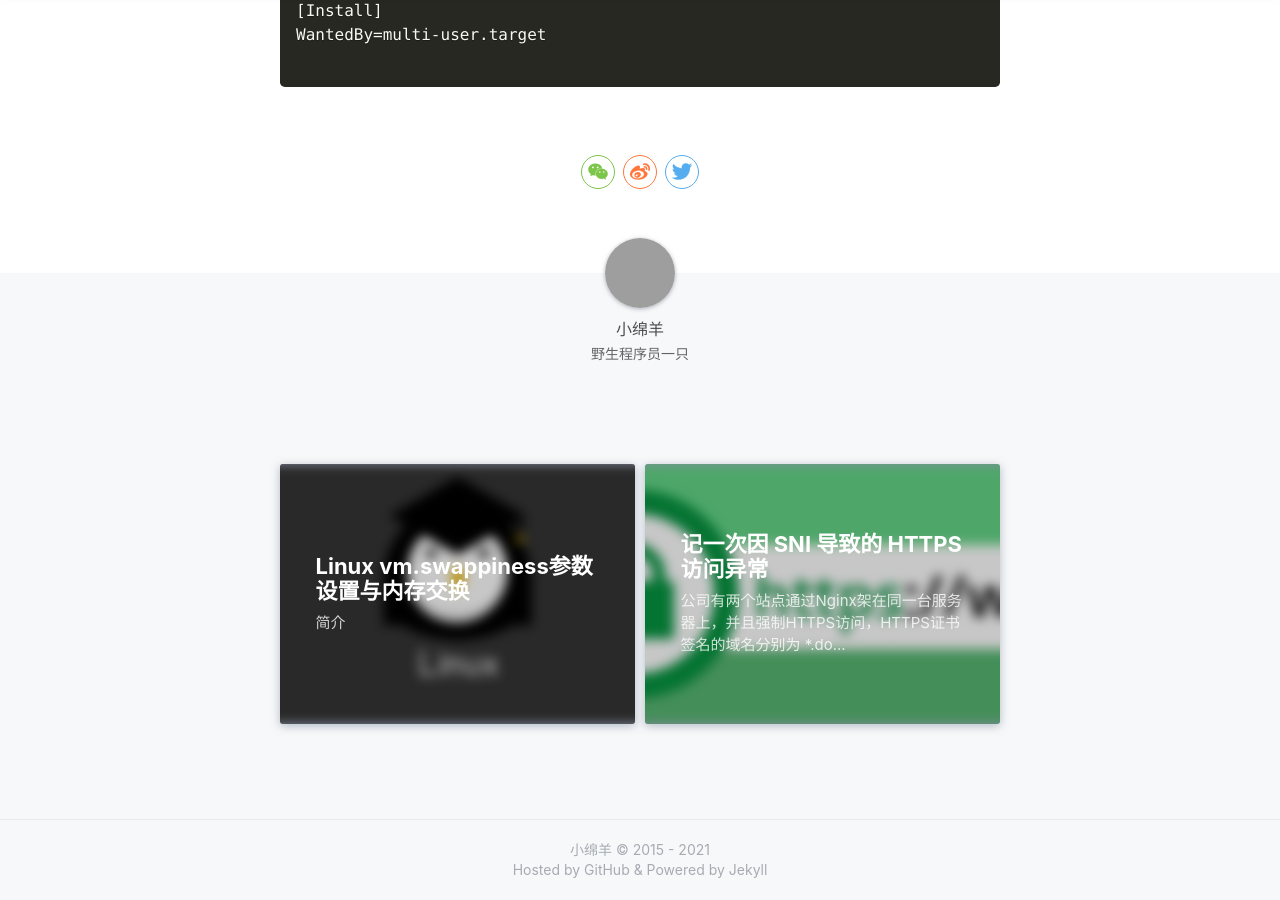
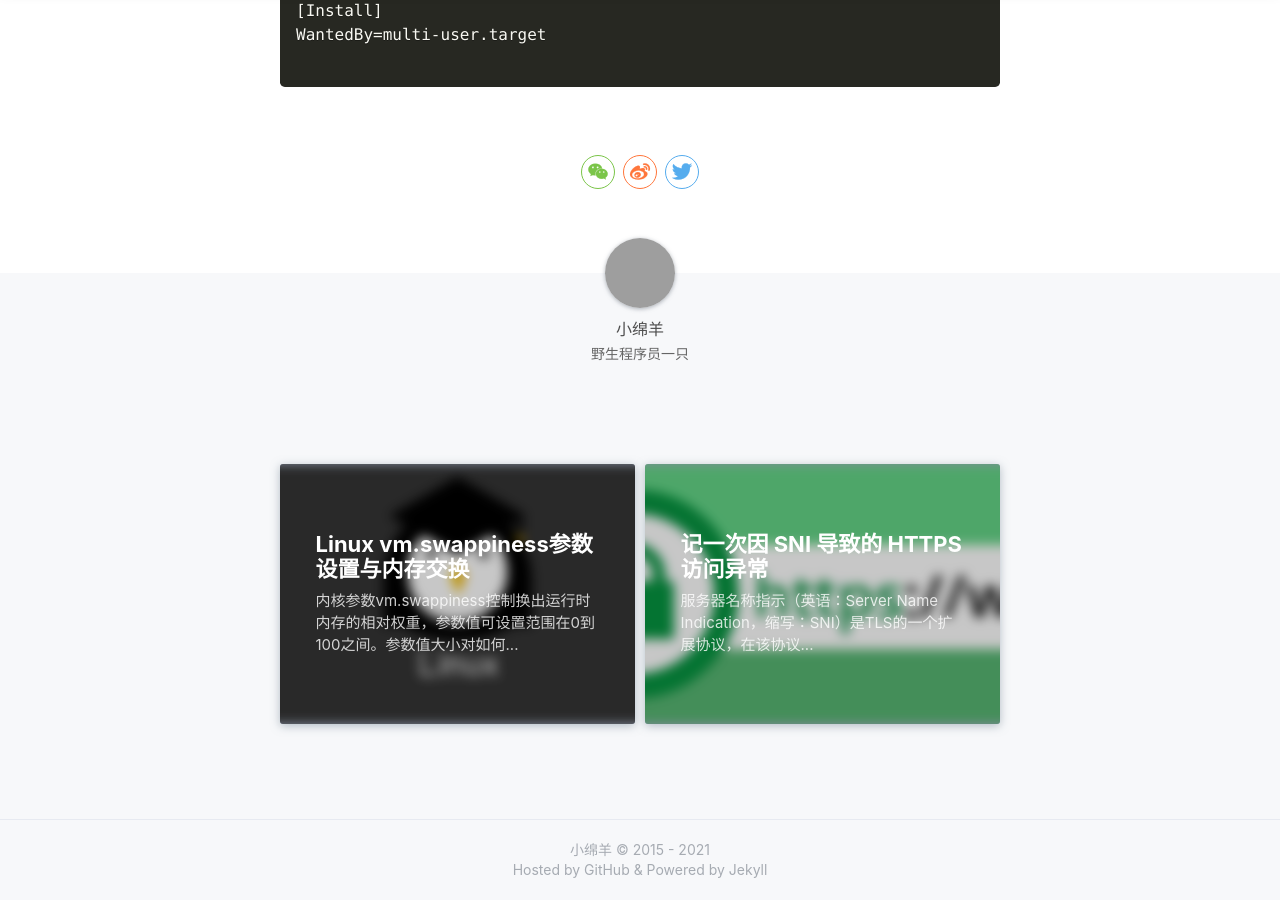
Before and after one commit to mingyangxiao/blog, a Jekyll site: the page built from _posts/2019-07-26-tomcat.md, in a window 1280 px wide and 900 px high, scrolled down 1505 px. Built offline with Jekyll 4.4.1, drawn with Linux system fonts in a browser that asks for light colours; nearby versions of some CDN libraries; a style sheet for code colours, icons or effects is not loaded; grey boxes are pictures that could not be loaded.

Commit message:
更新文章摘要

```diff
--- a/_posts/2018-06-12-https-sni.md
+++ b/_posts/2018-06-12-https-sni.md
@@ -1,6 +1,7 @@
 ---
 layout: post
 title: 记一次因 SNI 导致的 HTTPS 访问异常
+excerpt: 服务器名称指示（英语：Server Name Indication，缩写：SNI）是TLS的一个扩展协议，在该协议下，在握手过程开始时客户端告诉它正在连接的服务器要连接的主机名称。这允许服务器在相同的IP地址和TCP端口号上呈现多个证书，并且因此允许在相同的IP地址上提供多个安全（HTTPS）网站（或其他任何基于TLS的服务），而不需要所有这些站点使用相同的证书。它与HTTP/1.1基于名称的虚拟主机的概念相同，但是用于HTTPS。
 cover: /assets/img/https.jpg
 tags: Nginx Https SNI
 ---
--- a/_posts/2020-05-08-linux-vm-swappiness.md
+++ b/_posts/2020-05-08-linux-vm-swappiness.md
@@ -1,6 +1,7 @@
 ---
 layout: post
 title: Linux vm.swappiness参数设置与内存交换
+excerpt: 内核参数vm.swappiness控制换出运行时内存的相对权重，参数值可设置范围在0到100之间。参数值大小对如何使用交换空间有很大联系。值越大表示越积极使用交换空间，值越小表示越积极使用物理内存。
 cover: /assets/img/linux.png
 tags: Linux
 ---
```
